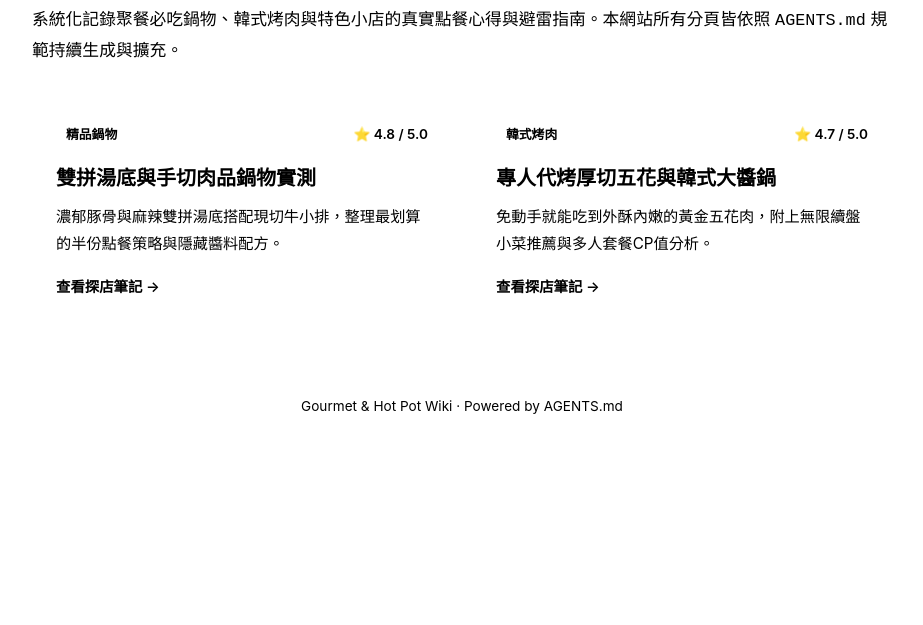
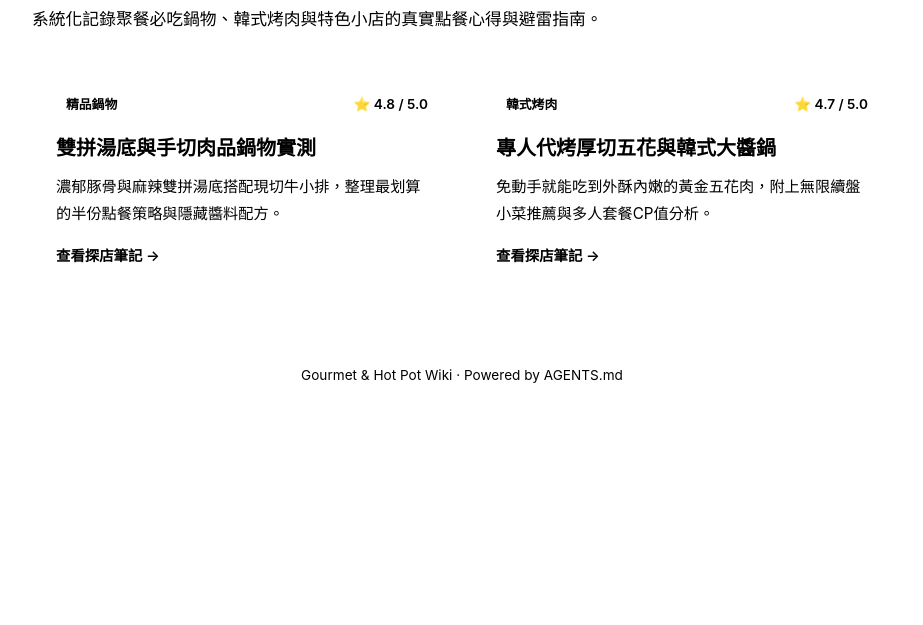
Before and after one commit to ri910522/gourmet-hotpot-wiki, a plain HTML site: page index.html in a window 1280 px wide. Shown: the part 175-800 px from the top of the page, without its empty margins (178-1101 px from the left). Drawn offline with Linux system fonts and the light colour scheme.

Commit message:
Update index.html

```diff
--- a/index.html
+++ b/index.html
@@ -17,7 +17,7 @@
   <main class="container">
     <section class="hero">
       <h1>私房美食與鍋物探店圖鑑</h1>
-      <p>系統化記錄聚餐必吃鍋物、韓式烤肉與特色小店的真實點餐心得與避雷指南。本網站所有分頁皆依照 <code>AGENTS.md</code> 規範持續生成與擴充。</p>
+      <p>系統化記錄聚餐必吃鍋物、韓式烤肉與特色小店的真實點餐心得與避雷指南。
     </section>
 
     <section class="spot-grid">
```
